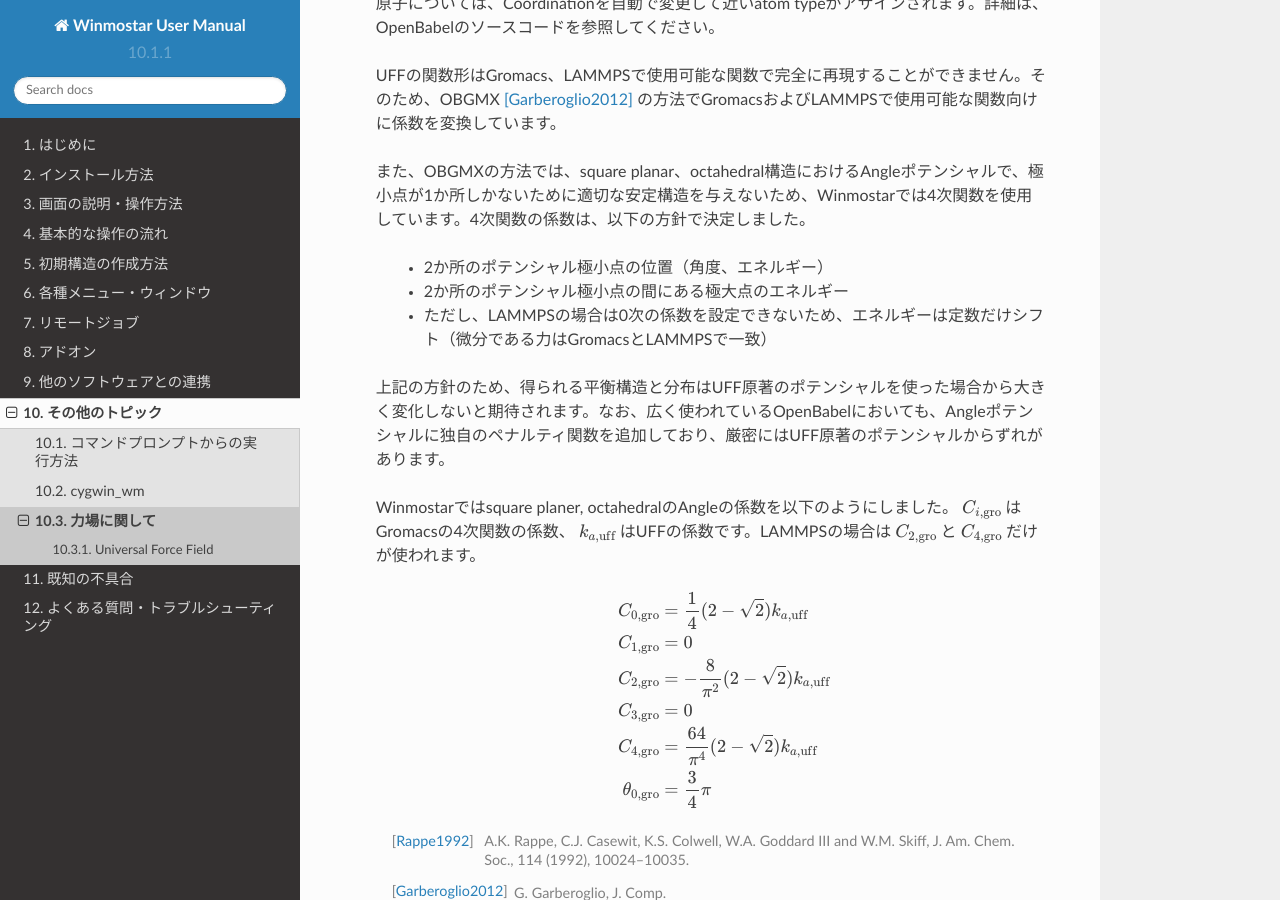
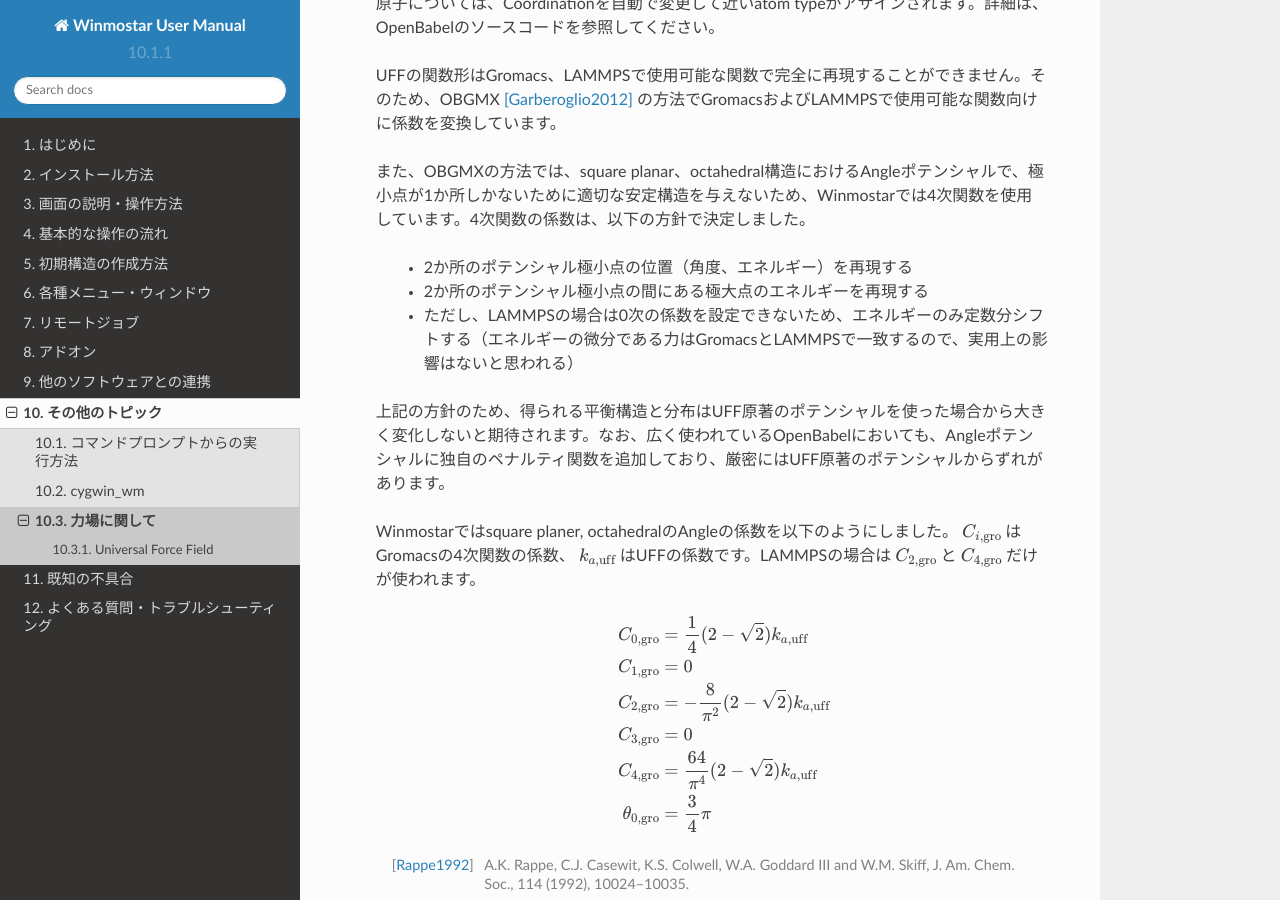
Before and after one commit to X-Ability/winmostar_doc, a Sphinx documentation site: the page built from source/advanced/forcefield.rst, in a window 1280 px wide and 900 px high, scrolled down 352 px. Built offline with Sphinx 7.4.7 and the Read the Docs theme 2.0.0, drawn with Linux system fonts in a browser that asks for light colours; formulas are drawn with MathJax 3.

Commit message:
UFF追記3

```diff
--- a/source/advanced/forcefield.rst
+++ b/source/advanced/forcefield.rst
@@ -16,9 +16,9 @@ Universal Force Field
 
    また、OBGMXの方法では、square planar、octahedral構造におけるAngleポテンシャルで、極小点が1か所しかないために適切な安定構造を与えないため、Winmostarでは4次関数を使用しています。4次関数の係数は、以下の方針で決定しました。
 
-      - 2か所のポテンシャル極小点の位置（角度、エネルギー）
-      - 2か所のポテンシャル極小点の間にある極大点のエネルギー
-      - ただし、LAMMPSの場合は0次の係数を設定できないため、エネルギーは定数だけシフト（微分である力はGromacsとLAMMPSで一致）
+      - 2か所のポテンシャル極小点の位置（角度、エネルギー）を再現する
+      - 2か所のポテンシャル極小点の間にある極大点のエネルギーを再現する
+      - ただし、LAMMPSの場合は0次の係数を設定できないため、エネルギーのみ定数分シフトする（エネルギーの微分である力はGromacsとLAMMPSで一致するので、実用上の影響はないと思われる）
 
 
    上記の方針のため、得られる平衡構造と分布はUFF原著のポテンシャルを使った場合から大きく変化しないと期待されます。なお、広く使われているOpenBabelにおいても、Angleポテンシャルに独自のペナルティ関数を追加しており、厳密にはUFF原著のポテンシャルからずれがあります。
```
